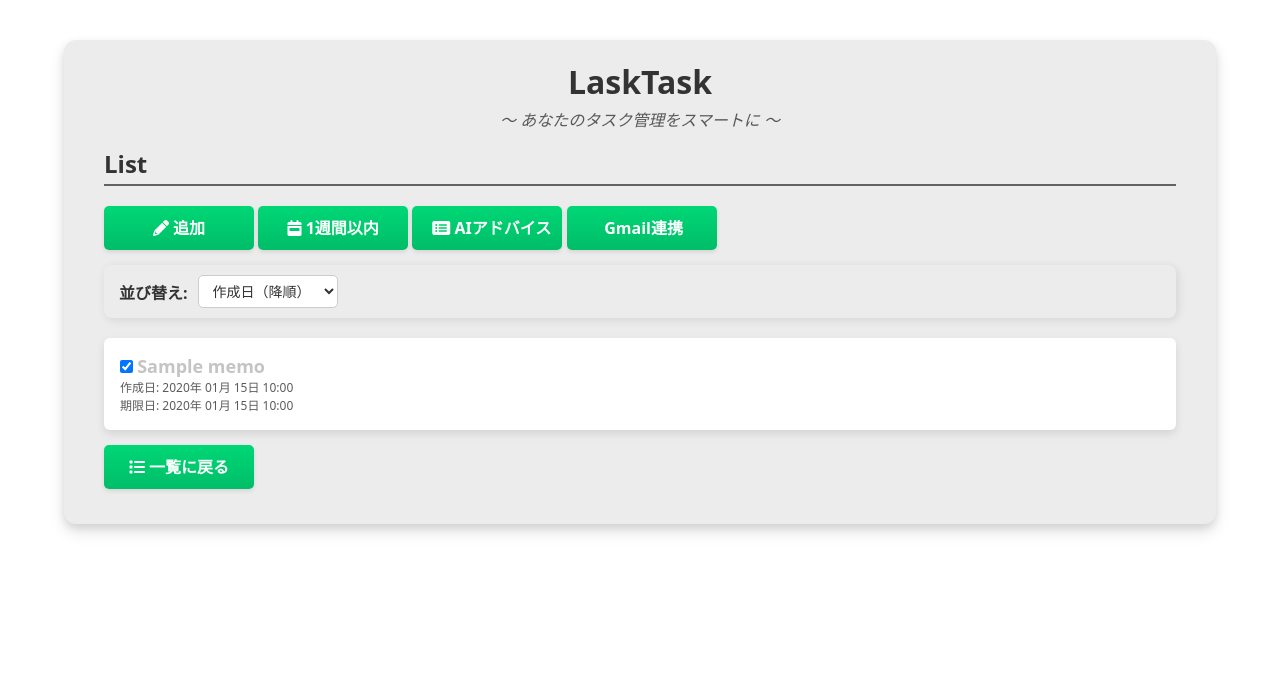
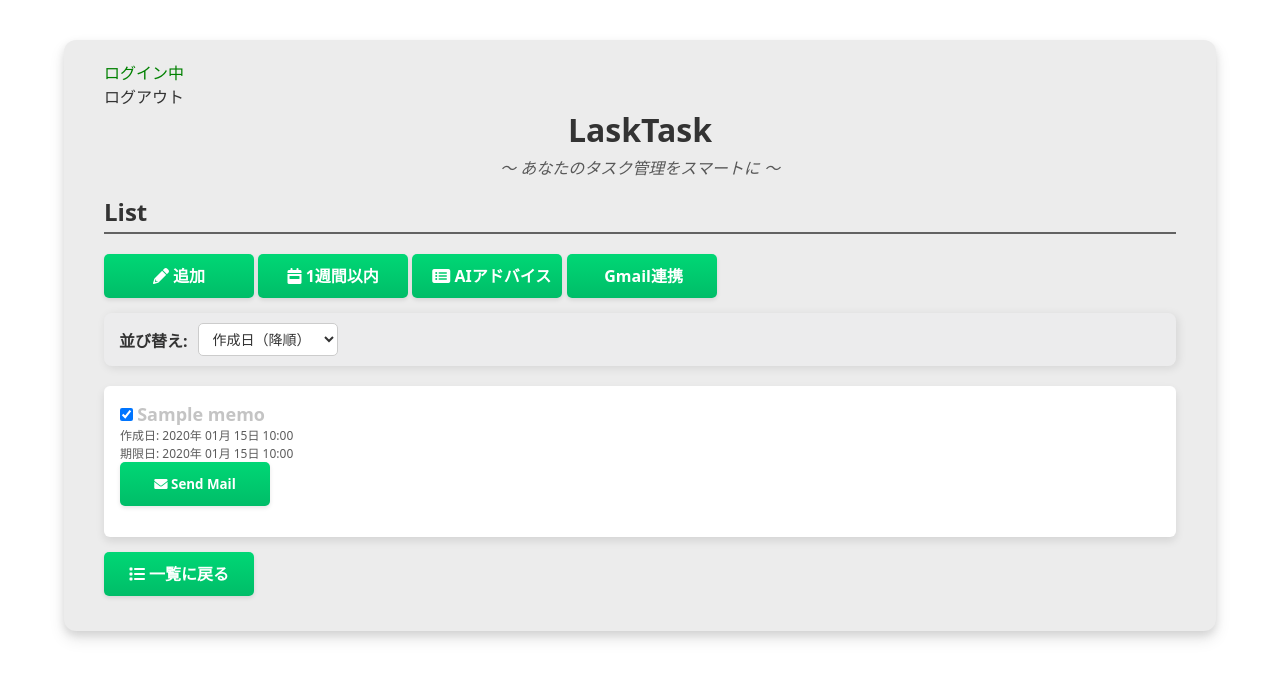
Before and after one commit to KinuGra/docker-flask-todo, a Flask app: page / in a window 1280 px wide. Shown: the top 680 px of the page. Run offline with Flask 3, Linux system fonts and the light colour scheme; the visitor is signed in with stand-in values (Sample User, id 1); tables that the repository leaves empty hold one stand-in row (values such as "Sample post").

Commit message:
通知機能

```diff
--- a/app/main.py
+++ b/app/main.py
@@ -205,18 +205,25 @@ def google_callback():
         credentials = flow.credentials
         # アクセストークンやリフレッシュトークンなどをセッションに保存（デモ用）
         session['credentials'] = {
-                'token': credentials.token,
-                'refresh_token': credentials.refresh_token,
-                'token_uri': credentials.token_uri,
-                'client_id': credentials.client_id,
-                'client_secret': credentials.client_secret,
-                'scopes': credentials.scopes,
-                'expiry': credentials.expiry.isoformat(),  # 文字列に変換
-            }
+            'token': credentials.token,
+            'refresh_token': credentials.refresh_token,
+            'token_uri': credentials.token_uri,
+            'client_id': credentials.client_id,
+            'client_secret': credentials.client_secret,
+            'scopes': credentials.scopes,
+            'expiry': credentials.expiry.isoformat(),  # 文字列に変換
+        }
         session.permanent = True  # 永続セッションを使用
-        #return "Googleアカウントとの連携が完了しました。<br><a href='/send_test_mail'>テストメール送信</a>"
-        #return "Googleアカウントとの連携が完了しました。<br><a href='/send_test_mail'>テストメール送信</a>", 200, {'Content-Type': 'text/html'}
+
+        # もし「ログイン中かどうか」をフラグ管理したい場合は下記を追加
+        session['logged_in'] = True
+
+        # 認証完了メッセージを直接返す場合:
+        # return "Googleアカウントとの連携が完了しました。<br><a href='/send_test_mail'>テストメール送信</a>", 200, {'Content-Type': 'text/html'}
+
+        # 今はgoogle_callback.htmlテンプレートを返しているので、以下でOK
         return render_template('google_callback.html')
+
     except Exception as e:
         logging.error(e)
         # 以下をexceptブロック内に追加
@@ -225,6 +232,17 @@ def google_callback():
             logging.error(f"Refresh token: {credentials.refresh_token}")
         return f"Googleアカウントとの連携に失敗しました: {str(e)}", 500, {'Content-Type': 'text/html'}
 
+@app.route('/logout')
+def logout():
+    session.clear()  # セッションを丸ごとクリア
+    return redirect(url_for('index'))
+
+
+
+# ------------------------------------------------------------------
+# もしファイル先頭部に無ければ追加してください。
+# from google.oauth2.credentials import Credentials
+# ------------------------------------------------------------------
 
 @app.route('/send_test_mail')
 def send_test_mail():
@@ -232,14 +250,17 @@ def send_test_mail():
     セッションに保存したトークンを使ってGmail APIでメールを送信するテスト。
     URLパラメータ notify=off なら、メール送信をスキップします。
     """
+    # もし「?notify=off」がURLについていたら送信をスキップする
     if request.args.get('notify', 'on') == 'off':
         message = "メール通知はオフに設定されています。"
         return render_template('send_test_mail.html', message=message)
 
+    # セッションに認証情報がなければログインを促す
     if 'credentials' not in session:
         message = "認証情報がありません。<a href='/google_login'>Googleログイン</a>"
         return render_template('send_test_mail.html', message=message)
 
+    # セッションからOAuthトークン情報を取り出し、Credentialsを生成
     creds_info = session['credentials']
     creds = Credentials(
         token=creds_info['token'],
@@ -250,17 +271,21 @@ def send_test_mail():
         scopes=creds_info['scopes']
     )
 
+    # Gmail APIクライアントを構築
     service = build('gmail', 'v1', credentials=creds)
 
+    # メール本文作成に必要なクラスをインポート
     from email.mime.text import MIMEText
     import base64
 
+    # 送信するメールの本文を組み立て
     message = MIMEText('これはテストメールです。')
     message['to'] = 'taiki.msw.sabu@gmail.com'  # ここを実際のアドレスに変更
     message['subject'] = 'Gmail APIテスト'
     raw = base64.urlsafe_b64encode(message.as_bytes()).decode()
 
     try:
+        # メールの送信を実行
         service.users().messages().send(
             userId='me',
             body={'raw': raw}
@@ -271,5 +296,53 @@ def send_test_mail():
 
     return render_template('send_test_mail.html', message=message)
 
+@app.route('/memo/<uuid:memo_id>/send_mail', methods=['POST'])
+def send_mail_for_memo(memo_id):
+    """
+    このメモに関するメールを送信する処理
+    """
+    # 例: ログイン必須なら
+    if 'credentials' not in session:
+        return redirect(url_for('google_login'))
+
+    # メモを取得
+    memo = Memo.query.get_or_404(str(memo_id))
+
+    # ここから先はsend_test_mail()と同じ要領でGmail API送信する
+    creds_info = session['credentials']
+    creds = Credentials(
+        token=creds_info['token'],
+        refresh_token=creds_info['refresh_token'],
+        token_uri=creds_info['token_uri'],
+        client_id=creds_info['client_id'],
+        client_secret=creds_info['client_secret'],
+        scopes=creds_info['scopes']
+    )
+    service = build('gmail', 'v1', credentials=creds)
+
+    from email.mime.text import MIMEText
+    import base64
+
+    # メール本文を作成 (メモの情報を使うなど)
+    mail_text = f"【タスク】\n\nタイトル: {memo.title}\n詳細: {memo.content}\n"
+    if memo.deadline:
+        mail_text += f"期限: {memo.deadline}\n"
+
+    message = MIMEText(mail_text)
+    message['to'] = 'taiki.msw.sabu@gmail.com'  # 宛先
+    message['subject'] = f"タスク通知: {memo.title}"
+    raw = base64.urlsafe_b64encode(message.as_bytes()).decode()
+
+    try:
+        service.users().messages().send(
+            userId='me',
+            body={'raw': raw}
+        ).execute()
+        # 送信が終わったらindexへ飛ばす or 何かメッセージ表示
+        return redirect(url_for('index'))
+    except Exception as e:
+        return f"メール送信に失敗: {e}", 500
+
+
 if __name__ == '__main__':
     app.run(host='0.0.0.0', port=5000)
--- a/app/templates/index.html
+++ b/app/templates/index.html
@@ -10,6 +10,16 @@
 </head>
 <body>
     <div id="index" class="container">
+        {% if session.get('logged_in') %}
+          <p style="color: green;">ログイン中</p>
+        {% else %}
+          <p style="color: red;">未ログイン</p>
+        {% endif %}
+        {% if session.get('logged_in') %}
+            <a href="{{ url_for('logout') }}">ログアウト</a>
+        {% endif %}
+
+
         <h1><a href="{{ url_for('index') }}">LaskTask</a></h1>
         <p class="sub-title">〜 あなたのタスク管理をスマートに 〜</p>
 
@@ -67,6 +77,14 @@
                         <p class="small">期限日: {{ memo.deadline.strftime('%Y年 %m月 %d日 %H:%M') }}</p>
                         {% endif %}
                     </form>
+                    <!-- メール送信用フォーム -->
+                    <form method="POST"
+                    action="{{ url_for('send_mail_for_memo', memo_id=memo.id) }}"
+                    style="display:inline;">
+                        <button type="submit" class="button">
+                        <i class="fas fa-envelope"></i> Send Mail
+                        </button>
+                    </form>
                 </li>
                 {% endfor %}
             </ul>
```
